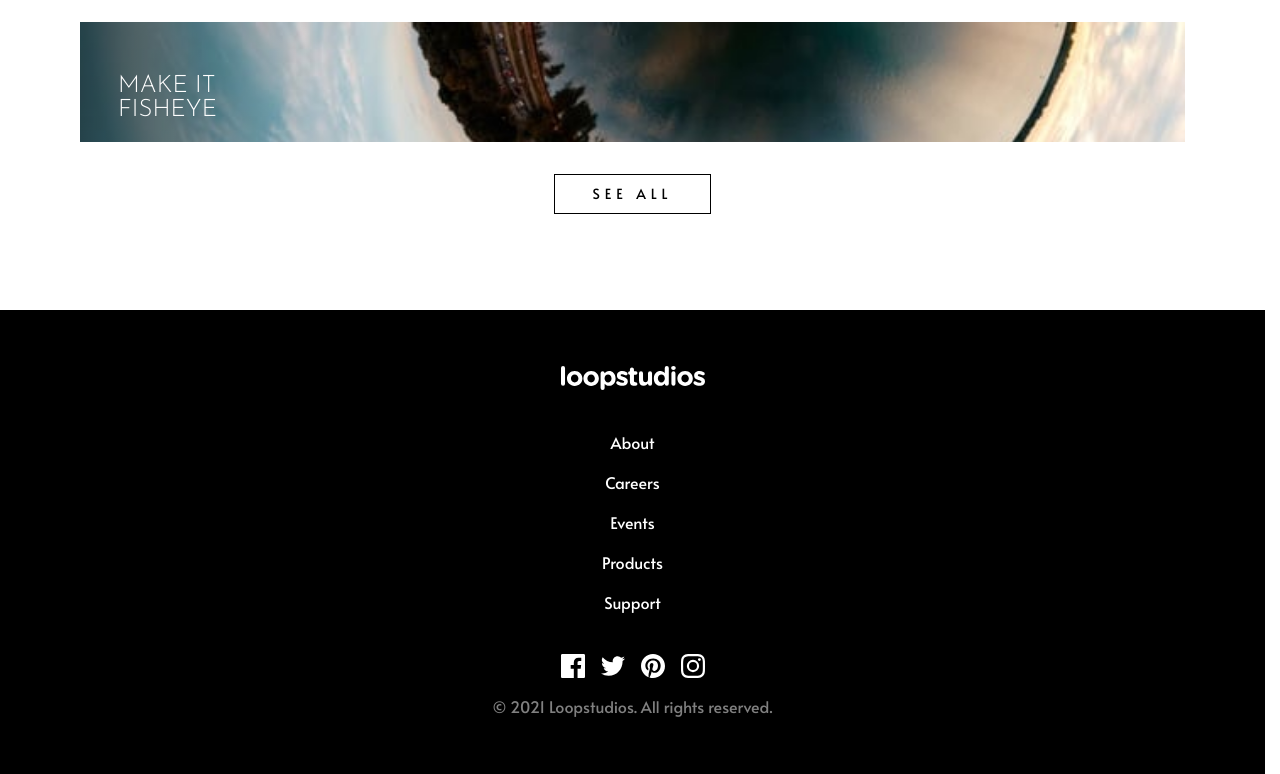
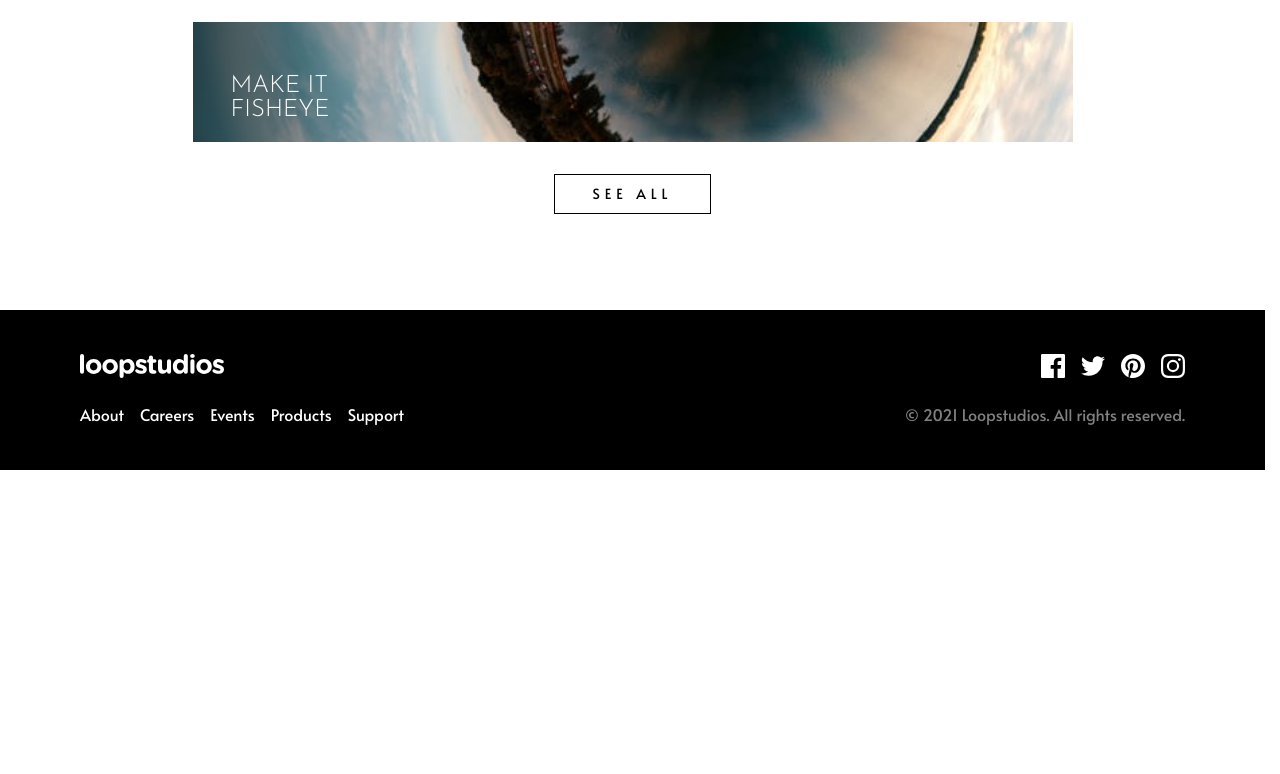
Before and after one commit to g-akca/loopstudios-landing-page, a React (Vite) app: page / in a window 1280 px wide. Shown: the part 2671-3445 px from the top of the page. After the commit the page ends 3141 px from the top, so only its background shows below. Built offline with nearby package versions, Linux system fonts and the light colour scheme.

Commit message:
Add tablet responsive Footer styles

```diff
--- a/src/components/CreationsSection.jsx
+++ b/src/components/CreationsSection.jsx
@@ -13,7 +13,7 @@ function CreationsSection() {
   ];
 
   return (
-    <section className="flex flex-col items-center gap-8 w-full">
+    <section className="flex flex-col items-center gap-8 w-full max-w-220">
       <div className="w-full">
         <h2
           className="
--- a/src/components/Footer.jsx
+++ b/src/components/Footer.jsx
@@ -6,27 +6,35 @@ import instagramIcon from "/images/icon-instagram.svg";
 
 function Footer() {
   return (
-    <footer className="py-14 px-10 bg-black flex flex-col gap-4 items-center">
-      <div className="w-36 flex flex-col gap-10">
-        <img src={logo} alt="Loopstudios logo" className="h-6" />
+    <footer
+      className="
+        py-14 px-10 bg-black
+        flex flex-col gap-4 items-center
+        tablet:flex-row tablet:justify-between tablet:px-20 tablet:py-11
+      "
+    >
+      <div className="flex flex-col gap-10 mb-10 tablet:gap-6 tablet:m-0">
+        <img src={logo} alt="Loopstudios logo" className="h-6 w-36" />
 
-        <ul className="text-white text-center flex flex-col gap-4">
+        <ul className="text-white text-center flex flex-col gap-4 tablet:flex-row">
           <li>About</li>
           <li>Careers</li>
           <li>Events</li>
           <li>Products</li>
           <li>Support</li>
         </ul>
+      </div>
 
-        <ul className="h-6 flex justify-between items-center">
+      <div className="flex flex-col gap-4 tablet:gap-6">
+        <ul className="h-6 flex justify-center items-center gap-4 tablet:justify-end">
           <li><img src={facebookIcon} alt="Facebook icon" /></li>
           <li><img src={twitterIcon} alt="Twitter icon" /></li>
           <li><img src={pinterestIcon} alt="Pinterest icon" /></li>
           <li><img src={instagramIcon} alt="Instagram icon" /></li>
         </ul>
+
+        <p className="text-white opacity-50 text-center">© 2021 Loopstudios. All rights reserved.</p>
       </div>
-
-      <p className="text-white opacity-50 text-center">© 2021 Loopstudios. All rights reserved.</p>
     </footer>
   )
 }
```
